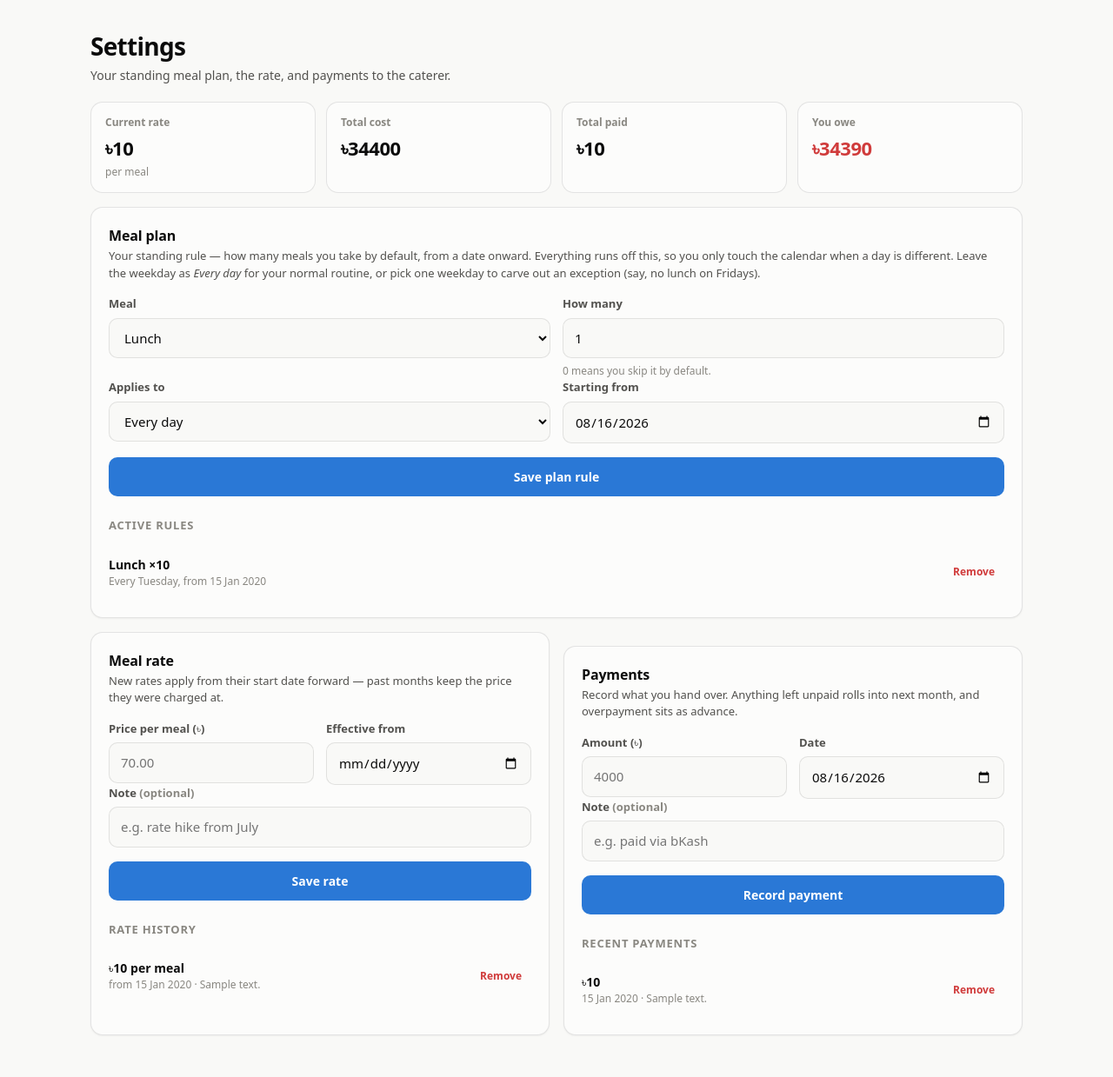
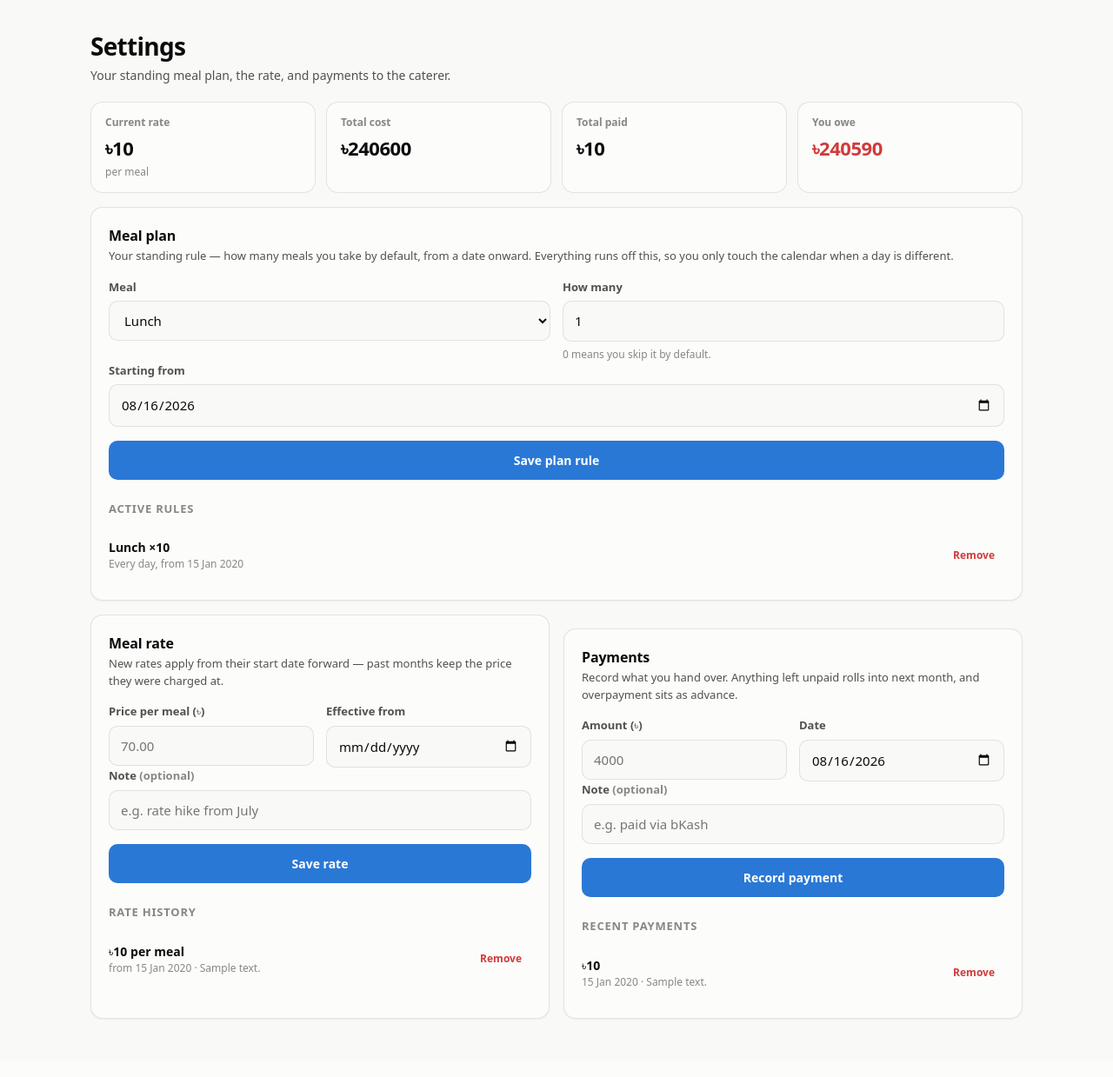
Before and after one commit to ratulhasanruhan/my_meal, a Django app: page /settings/ in a window 1280 px wide. Shown: the part 64-1303 px from the top of the page at 87% size. After the commit the page ends 1236 px from the top, so only its background shows below. Run offline with Django 5.2, Linux system fonts and the light colour scheme; a user stored in the database is signed in; tables that the repository leaves empty hold one stand-in row (values such as "Sample post").

Commit message:
Drop weekday-scoped plan rules
Per-weekday rules were more machinery than the tracker needs. A plan rule is
now just a quantity for a slot from a date onward, and the newest started rule
wins. The day editor offers two choices instead of three: just this day, or
every day from here.

Co-Authored-By: Claude Opus 5 <noreply@anthropic.com>

```diff
--- a/meals/admin.py
+++ b/meals/admin.py
@@ -11,8 +11,8 @@ class MealRateAdmin(admin.ModelAdmin):
 
 @admin.register(MealPlan)
 class MealPlanAdmin(admin.ModelAdmin):
-    list_display = ("slot", "scope_label", "quantity", "effective_from")
-    list_filter = ("slot", "weekday")
+    list_display = ("slot", "quantity", "effective_from")
+    list_filter = ("slot",)
 
 
 @admin.register(MealEntry)
--- a/meals/forms.py
+++ b/meals/forms.py
@@ -1,6 +1,6 @@
 from django import forms
 
-from .models import MealPlan, MealRate, Payment, Slot, WEEKDAY_NAMES
+from .models import MealRate, Payment, Slot
 
 
 class MealRateForm(forms.ModelForm):
@@ -15,23 +15,15 @@ class MealRateForm(forms.ModelForm):
 
 
 class MealPlanForm(forms.Form):
-    """A standing rule. `weekday` empty means it applies every day."""
-
-    WEEKDAY_CHOICES = [("", "Every day")] + [(i, name) for i, name in enumerate(WEEKDAY_NAMES)]
+    """A standing rule: how many meals in a slot, from a date onward."""
 
     slot = forms.ChoiceField(choices=Slot.choices)
-    weekday = forms.ChoiceField(choices=WEEKDAY_CHOICES, required=False)
     quantity = forms.IntegerField(
         min_value=0,
         max_value=20,
-        help_text="0 means you skip this slot by default.",
         widget=forms.NumberInput(attrs={"min": "0", "max": "20"}),
     )
     effective_from = forms.DateField(widget=forms.DateInput(attrs={"type": "date"}))
-
-    def clean_weekday(self):
-        value = self.cleaned_data.get("weekday")
-        return int(value) if value not in (None, "") else None
 
 
 class PaymentForm(forms.ModelForm):
--- a/meals/models.py
+++ b/meals/models.py
@@ -8,9 +8,6 @@ from django.db import models
 class Slot(models.TextChoices):
     LUNCH = "lunch", "Lunch"
     DINNER = "dinner", "Dinner"
-
-
-WEEKDAY_NAMES = ["Monday", "Tuesday", "Wednesday", "Thursday", "Friday", "Saturday", "Sunday"]
 
 
 class MealRate(models.Model):
@@ -42,16 +39,10 @@ class MealPlan(models.Model):
     """A standing rule: how many meals you take in a slot, from a date onward.
 
     This is what makes the tracker hands-off — you set it once and every day
-    follows it until you say otherwise. `weekday` narrows a rule to one day of
-    the week (e.g. no lunch on Fridays); null means every day.
+    follows it until you say otherwise.
     """
 
     slot = models.CharField(max_length=10, choices=Slot.choices)
-    weekday = models.SmallIntegerField(
-        null=True,
-        blank=True,
-        help_text="0=Monday … 6=Sunday. Leave empty to apply to every day.",
-    )
     quantity = models.PositiveSmallIntegerField(
         default=1,
         validators=[MaxValueValidator(20)],
@@ -64,12 +55,7 @@ class MealPlan(models.Model):
         ordering = ["-effective_from", "slot"]
 
     def __str__(self):
-        scope = "every day" if self.weekday is None else f"every {WEEKDAY_NAMES[self.weekday]}"
-        return f"{self.get_slot_display()} ×{self.quantity} {scope} from {self.effective_from}"
-
-    @property
-    def scope_label(self):
-        return "Every day" if self.weekday is None else f"Every {WEEKDAY_NAMES[self.weekday]}"
+        return f"{self.get_slot_display()} ×{self.quantity} from {self.effective_from}"
 
 
 class MealEntry(models.Model):
--- a/meals/services.py
+++ b/meals/services.py
@@ -1,8 +1,7 @@
 """Turning the plan + overrides into concrete days, meals and money.
 
-The rule everywhere: an override for a date wins; otherwise the newest
-applicable plan rule wins (a weekday rule beats an every-day rule set on the
-same date); before your first plan starts, nothing is counted.
+The rule everywhere: an override for a date wins; otherwise the newest plan
+rule that has started applies; before your first plan starts, nothing is counted.
 """
 
 import calendar
@@ -41,8 +40,7 @@ class Resolver:
         self.end = end
 
         plans = list(MealPlan.objects.filter(effective_from__lte=end))
-        # Newest rule wins; on the same date a weekday rule beats an every-day one.
-        plans.sort(key=lambda p: (p.effective_from, p.weekday is not None), reverse=True)
+        plans.sort(key=lambda p: p.effective_from, reverse=True)  # newest rule wins
         self._plans = defaultdict(list)
         for plan in plans:
             self._plans[plan.slot].append(plan)
@@ -72,7 +70,7 @@ class Resolver:
         if self.tracking_start is None or day < self.tracking_start:
             return 0
         for plan in self._plans.get(slot, ()):
-            if plan.effective_from <= day and plan.weekday in (None, day.weekday()):
+            if plan.effective_from <= day:
                 return plan.quantity
         return 0
 
@@ -354,20 +352,13 @@ def weekday_breakdown(today: date) -> list[dict]:
     ]
 
 
-def set_plan_from(day: date, slot: str, quantity: int, weekday: int | None) -> MealPlan:
+def set_plan_from(day: date, slot: str, quantity: int) -> MealPlan:
     """Make `quantity` the standing rule for `slot` from `day` onward.
 
-    Replaces any rule with the same scope and start date, and clears per-day
-    overrides after `day` so the new rule actually takes effect.
+    Replaces any rule starting the same day, and clears per-day overrides after
+    `day` so the new rule actually takes effect.
     """
-    MealPlan.objects.filter(slot=slot, weekday=weekday, effective_from=day).delete()
-    plan = MealPlan.objects.create(
-        slot=slot, weekday=weekday, quantity=quantity, effective_from=day
-    )
-
-    stale = MealEntry.objects.filter(date__gte=day, slot=slot)
-    if weekday is not None:
-        # Django's week_day is 1=Sunday..7=Saturday; Python's is 0=Monday..6=Sunday.
-        stale = stale.filter(date__week_day=(weekday + 1) % 7 + 1)
-    stale.delete()
+    MealPlan.objects.filter(slot=slot, effective_from=day).delete()
+    plan = MealPlan.objects.create(slot=slot, quantity=quantity, effective_from=day)
+    MealEntry.objects.filter(date__gte=day, slot=slot).delete()
     return plan
--- a/meals/views.py
+++ b/meals/views.py
@@ -83,8 +83,6 @@ def dashboard(request):
             "today": today,
             "today_lunch": resolver.quantity(today, Slot.LUNCH) if today <= summary["last"] and today >= summary["first"] else 0,
             "today_dinner": resolver.quantity(today, Slot.DINNER) if today <= summary["last"] and today >= summary["first"] else 0,
-            "today_weekday_name": today.strftime("%A"),
-            "today_weekday": today.weekday(),
             "has_plan": services.tracking_start() is not None,
             "max_quantity": MAX_QUANTITY,
         },
@@ -96,8 +94,7 @@ def dashboard(request):
 def set_meal(request):
     """Set a slot's quantity, either for one day or as a standing rule.
 
-    Body: {date, slot, quantity, scope} where scope is
-    "once" | "onward" | "weekday".
+    Body: {date, slot, quantity, scope} where scope is "once" | "onward".
     """
     try:
         payload = json.loads(request.body or "{}")
@@ -112,7 +109,7 @@ def set_meal(request):
         return JsonResponse({"error": "Unknown slot"}, status=400)
     if not 0 <= quantity <= MAX_QUANTITY:
         return JsonResponse({"error": f"Quantity must be 0–{MAX_QUANTITY}"}, status=400)
-    if scope not in {"once", "onward", "weekday"}:
+    if scope not in {"once", "onward"}:
         return JsonResponse({"error": "Unknown scope"}, status=400)
     if scope == "once" and day > _today():
         return JsonResponse({"error": "Cannot log a meal in the future"}, status=400)
@@ -122,8 +119,7 @@ def set_meal(request):
             date=day, slot=slot, defaults={"quantity": quantity}
         )
     else:
-        weekday = day.weekday() if scope == "weekday" else None
-        services.set_plan_from(day, slot, quantity, weekday)
+        services.set_plan_from(day, slot, quantity)
 
     today = _today()
     summary = services.month_summary(day.year, day.month, today)
@@ -253,7 +249,7 @@ def settings_view(request):
             if plan_form.is_valid():
                 data = plan_form.cleaned_data
                 services.set_plan_from(
-                    data["effective_from"], data["slot"], data["quantity"], data["weekday"]
+                    data["effective_from"], data["slot"], data["quantity"]
                 )
                 messages.success(request, "Meal plan updated.")
                 return redirect("settings")
--- a/static/js/app.js
+++ b/static/js/app.js
@@ -186,9 +186,6 @@
       ? "A future day — changes here become part of your plan."
       : "Adjust the meals, then choose how far the change should reach.";
 
-    var weekdayLabel = sheet.querySelector("[data-scope-weekday]");
-    if (weekdayLabel) weekdayLabel.textContent = "Every " + cell.dataset.weekdayName;
-
     var scopeInput = sheet.querySelector(
       'input[name="scope"][value="' + (presetScope || "once") + '"]'
     );
--- a/templates/meals/dashboard.html
+++ b/templates/meals/dashboard.html
@@ -119,7 +119,6 @@
                   class="cal-day{% if not day.in_month %} cal-day--muted{% endif %}{% if day.is_today %} cal-day--today{% endif %}{% if day.is_future %} cal-day--future{% endif %}{% if day.overridden %} cal-day--edited{% endif %}"
                   data-date="{{ day.date|date:'Y-m-d' }}"
                   data-label="{{ day.date|date:'l, j F Y' }}"
-                  data-weekday-name="{{ day.date|date:'l' }}"
                   data-lunch="{{ day.lunch }}"
                   data-dinner="{{ day.dinner }}"
                   aria-label="{{ day.date|date:'l, j F' }}">
@@ -165,10 +164,6 @@
           <input type="radio" name="scope" value="onward">
           <span><b>Every day from here</b><small>Becomes your new normal</small></span>
         </label>
-        <label class="scope__opt">
-          <input type="radio" name="scope" value="weekday">
-          <span><b data-scope-weekday>Every week</b><small>Only this weekday, from here on</small></span>
-        </label>
       </div>
     </fieldset>
 
--- a/templates/meals/settings.html
+++ b/templates/meals/settings.html
@@ -33,10 +33,8 @@
 <section class="card mt-16">
   <h2 class="card__title">Meal plan</h2>
   <p class="card__sub">
-    Your standing rule — how many meals you take by default, from a date onward. Everything
-    runs off this, so you only touch the calendar when a day is different. Leave the weekday
-    as <em>Every day</em> for your normal routine, or pick one weekday to carve out an exception
-    (say, no lunch on Fridays).
+    Your standing rule — how many meals you take by default, from a date onward.
+    Everything runs off this, so you only touch the calendar when a day is different.
   </p>
 
   {% if not has_plan %}
@@ -61,17 +59,10 @@
         {{ plan_form.quantity.errors }}
       </div>
     </div>
-    <div class="form-row form-row--2">
-      <div class="field">
-        <label for="{{ plan_form.weekday.id_for_label }}">Applies to</label>
-        {{ plan_form.weekday }}
-        {{ plan_form.weekday.errors }}
-      </div>
-      <div class="field">
-        <label for="{{ plan_form.effective_from.id_for_label }}">Starting from</label>
-        {{ plan_form.effective_from }}
-        {{ plan_form.effective_from.errors }}
-      </div>
+    <div class="field">
+      <label for="{{ plan_form.effective_from.id_for_label }}">Starting from</label>
+      {{ plan_form.effective_from }}
+      {{ plan_form.effective_from.errors }}
     </div>
     <button class="btn btn--block mt-16" type="submit" name="save_plan" value="1">Save plan rule</button>
   </form>
@@ -83,7 +74,7 @@
         <div class="row">
           <div class="row__main">
             <p class="row__title">{{ plan.get_slot_display }} ×{{ plan.quantity }}</p>
-            <p class="row__sub">{{ plan.scope_label }}, from {{ plan.effective_from|date:"j M Y" }}</p>
+            <p class="row__sub">Every day, from {{ plan.effective_from|date:"j M Y" }}</p>
           </div>
           <form method="post" onsubmit="return confirm('Remove this rule?')">
             {% csrf_token %}
```
Also changed, not shown: README.md, meals/migrations/0003_remove_mealplan_weekday.py (added).
